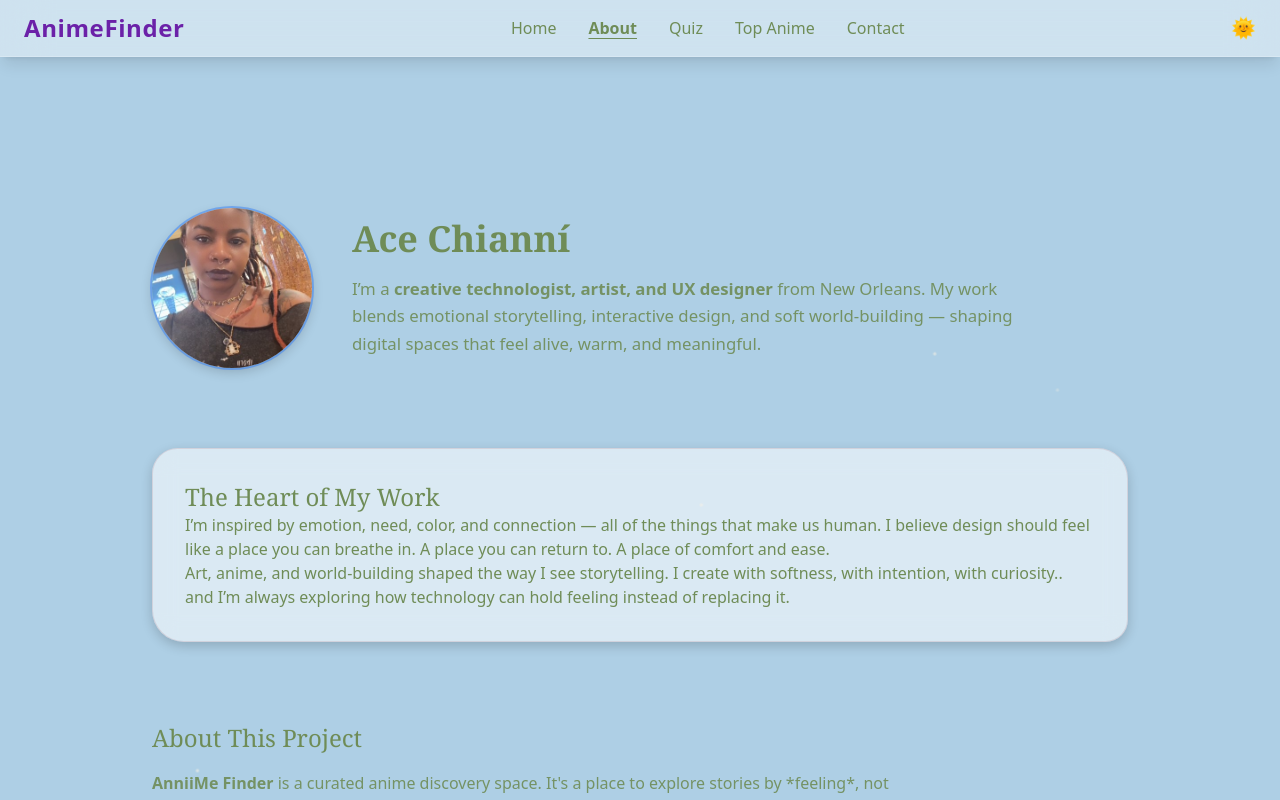
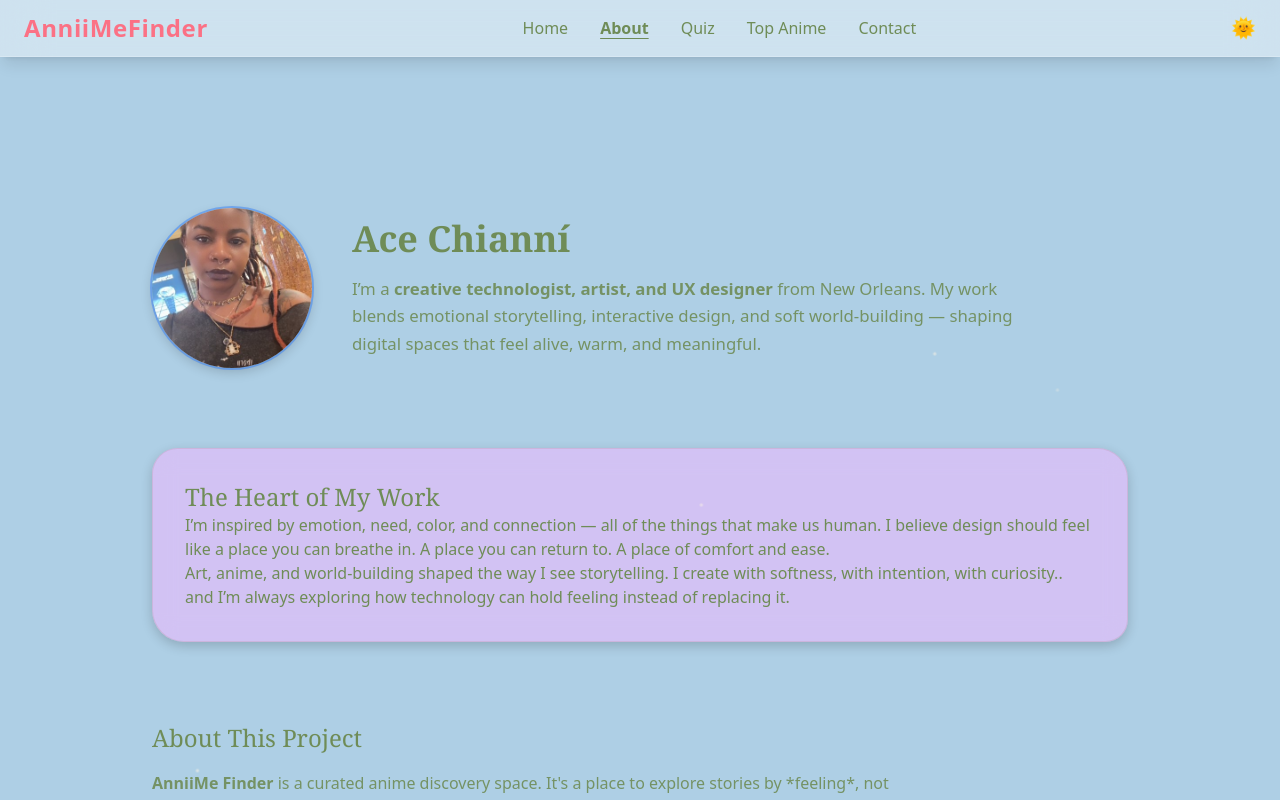
Before and after one commit to AceChianni/myanimefinder, a Next.js app: page /about in a window 1280 px wide. Shown: the top 800 px of the page. Built offline with nearby package versions, Linux system fonts and the light colour scheme.

Commit message:
add hero image, update dark mode colorway

```diff
--- a/src/app/page.js
+++ b/src/app/page.js
@@ -13,18 +13,50 @@ export default function HomePage() {
       <Fireflies />
 
       {/* HERO Section */}
+      {/* HERO Section */}
 <section className="relative w-full h-[420px] md:h-[520px] lg:h-[620px] flex items-center justify-center overflow-hidden">
-        <div className="absolute inset-0 bg-gradient-to-b from-[var(--surface)]/40 to-[var(--bg)]"></div>
 
-        <div className="relative z-10 text-center px-6">
-          <h1 className="text-5xl md:text-6xl font-serif font-bold drop-shadow-lg">
+  {/* Background Image */}
+  <div
+    className="absolute inset-0 bg-cover bg-center bg-no-repeat scale-[1.12]"
+    style={{ backgroundImage: `url('/studiog.jpg')` }}
+  />
+
+  {/* Soft Cinematic Blur + Depth Fade */}
+  <div className="absolute inset-0 backdrop-blur-[6px] bg-gradient-to-b from-[var(--surface)]/45 to-[var(--bg)]/92"></div>
+
+  {/* Text Content */}
+  <div className="relative z-10 text-center px-6 animate-[fadeUpSoft_1.1s_ease-out]">
+
+    <h1
+      className="
+        text-5xl md:text-6xl font-serif font-bold select-none
+        text-white
+        drop-shadow-[0_4px_28px_rgba(0,0,0,0.45)]
+        transition-all duration-500
+        hover:animate-[ghibliGlow_1.8s_ease-in-out_infinite_alternate]
+      "
+    >
       Fall into a new world.
     </h1>
-          <p className="mt-4 max-w-2xl mx-auto text-lg opacity-90">
+
+    <p
+      className="
+        mt-4 max-w-2xl mx-auto text-lg select-none
+        text-white/90
+        drop-shadow-[0_2px_14px_rgba(0,0,0,0.45)]
+        animate-[fadeUpSoft_1.4s_ease-out]
+      "
+    >
       Discover anime that matches your mood, your story, and your imagination.
     </p>
+
   </div>
+
 </section>
+
+
+
 
       {/* 3 Columns */}
       <section className="max-w-7xl mx-auto px-4 py-16 grid grid-cols-1 md:grid-cols-3 gap-8">
--- a/src/components/Navbar.js
+++ b/src/components/Navbar.js
@@ -123,8 +123,8 @@ export default function Navbar() {
       <div className="max-w-7xl mx-auto px-6 py-3 flex justify-between items-center">
 
         {/* Logo */}
-        <Link href="/" className="text-2xl font-bold tracking-wide text-purple-800 dark:text-moonLavender">
-          AnimeFinder
+        <Link href="/" className="text-2xl font-bold tracking-wide text-rose-400 dark:text-moonLavender">
+          AnniiMeFinder
         </Link>
 
         {/* Desktop Links */}
--- a/src/styles/globals.css
+++ b/src/styles/globals.css
@@ -15,12 +15,13 @@
   --glow: #F9F2E5;      /* Faerie Light */
 }
 
+
 html.dark {
   --bg: #1F2B26;        /* Forest Shadow */
-  --surface: #334438;   /* Misted Cedar */
-  --accent: #C67A87;    /* Spider Lily */
-  --neutral: #B8A796;   /* Fawn Stone */
-  --text: #D8D2C9;      /* Moon Fog */
+  --surface: #660074;   /* Plum Bark */
+  --accent: #C67A87;    /* Spider Lily (still works w/ plum) */
+  --neutral: #C8B4D5;   /* Lavender Clay (lighter for contrast) */
+  --text: #D8D2C9;      /* Moon Fog (soft, legible) */
   --glow: #D8D2C9;      /* Pearlescent Highlight */
 }
 
@@ -30,21 +31,41 @@ body {
   transition: background-color 0.7s ease, color 0.7s ease;
   min-height: 100vh;
 }
+/* Fade-In Up */
+@keyframes fadeUpSoft {
+  0% { opacity: 0; transform: translateY(18px); }
+  100% { opacity: 1; transform: translateY(0); }
+}
+
+/* Ghibli Glow Hover */
+@keyframes ghibliGlow {
+  0% {
+    text-shadow:
+      0 0 0px rgba(255, 188, 216, 0),
+      0 0 0px rgba(255, 148, 196, 0);
+  }
+  100% {
+    text-shadow:
+      0 0 14px rgba(255, 188, 216, 0.65),
+      0 0 26px rgba(255, 120, 180, 0.35);
+  }
+}
 
 /* --------------------------------------------------
    Soft Panels
 -------------------------------------------------- */
 .bg-panel-light {
-  background-color: rgba(255,255,255,0.55);
+  background-color: rgba(241, 184, 255, 0.55);
   backdrop-filter: blur(12px);
   border: 1px solid rgba(180, 140, 150, 0.25);
 }
 
 .bg-panel-dark {
-  background-color: rgba(255,255,255,0.05);
-  backdrop-filter: blur(12px);
-  border: 1px solid rgba(255,255,255,0.12);
+  background-color: rgba(30, 22, 33, 0.65); /* Plum-shadow glass */
+  backdrop-filter: blur(14px);
+  border: 1px solid rgba(200, 180, 213, 0.28); /* Uses your NEW neutral */
 }
+
 
 .rounded-organic {
   border-radius: 1.6rem 1.9rem 1.4rem 2rem;
```
Also changed, not shown: public/studiog.jpg (added), public/studioghibli.jpg (added). Lines whose indentation alone changed are shown as unchanged.
